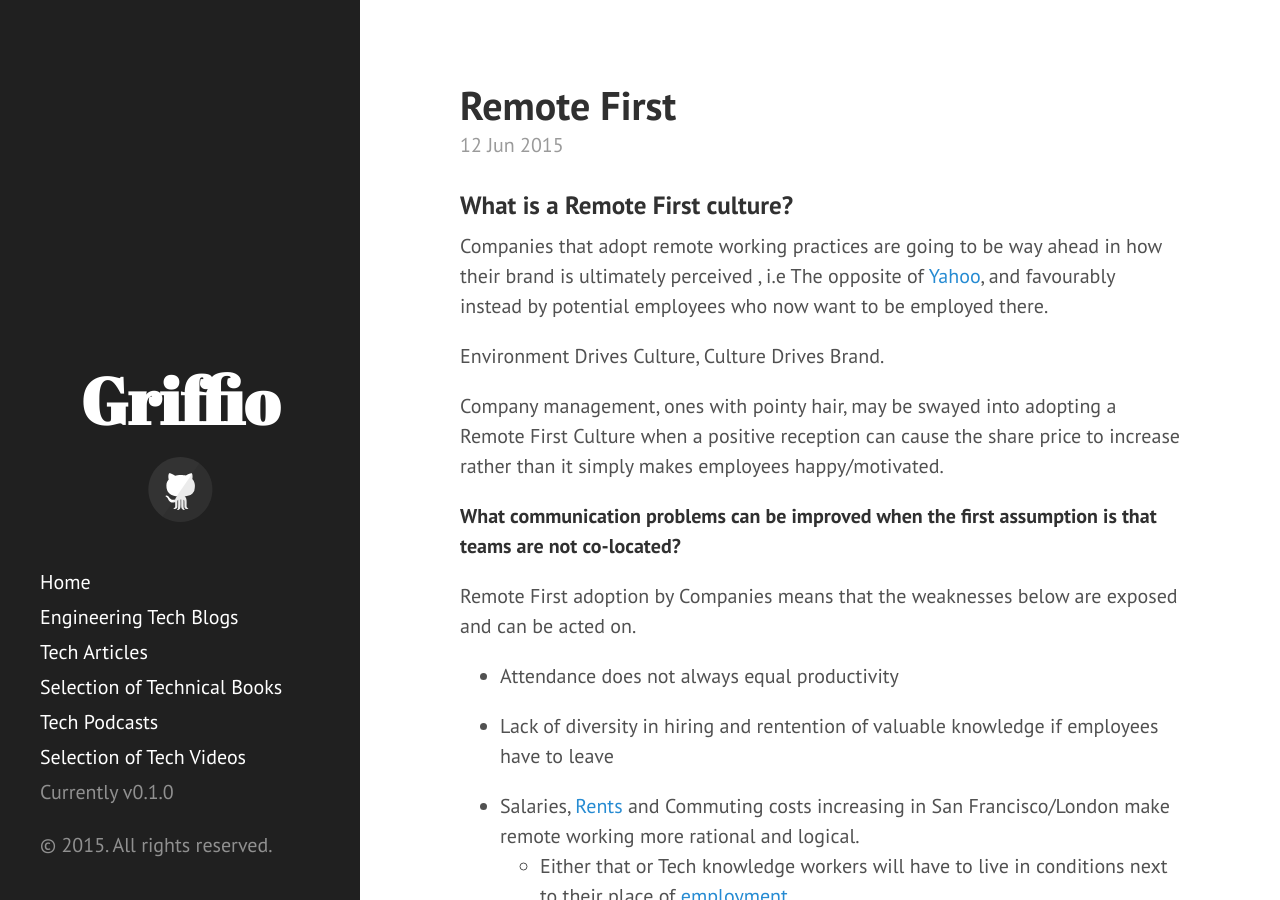
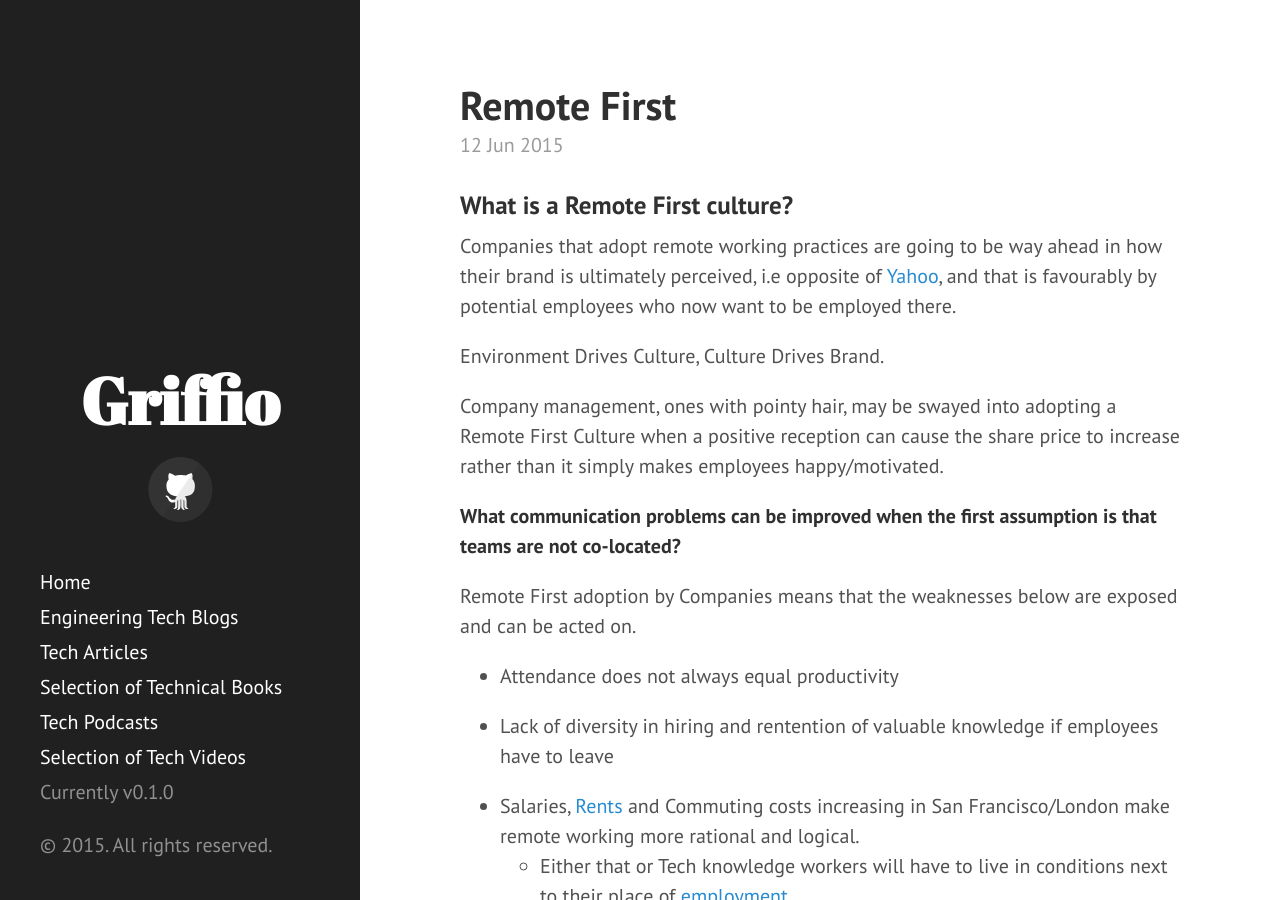
Before and after one commit to griffio/griffio.github.io, a Jekyll site: the page built from _posts/2015-06-12-Remote-First.md, in a window 1280 px wide and 900 px high. Built offline with Jekyll 4.4.1, drawn with Linux system fonts in a browser that asks for light colours; nearby versions of some CDN libraries; some of the changed text lies outside the part shown.

Commit message:
Update 2015-06-12-Remote-First.md

```diff
--- a/_posts/2015-06-12-Remote-First.md
+++ b/_posts/2015-06-12-Remote-First.md
@@ -9,7 +9,7 @@ summary: Remote First Culture
 
 ### What is a Remote First culture?
 
-Companies that adopt remote working practices are going to be way ahead in how their brand is ultimately perceived , i.e The opposite of [Yahoo](http://allthingsd.com/20130222/physically-together-heres-the-internal-yahoo-no-work-from-home-memo-which-extends-beyond-remote-workers/), and favourably instead by potential employees who now want to be employed there.
+Companies that adopt remote working practices are going to be way ahead in how their brand is ultimately perceived, i.e opposite of [Yahoo](http://allthingsd.com/20130222/physically-together-heres-the-internal-yahoo-no-work-from-home-memo-which-extends-beyond-remote-workers/), and that is favourably by potential employees who now want to be employed there.
 
 Environment Drives Culture, Culture Drives Brand.
 
```
Also changed, not shown: other parts of _posts/2015-06-12-Remote-First.md (+1 -1 lines).
